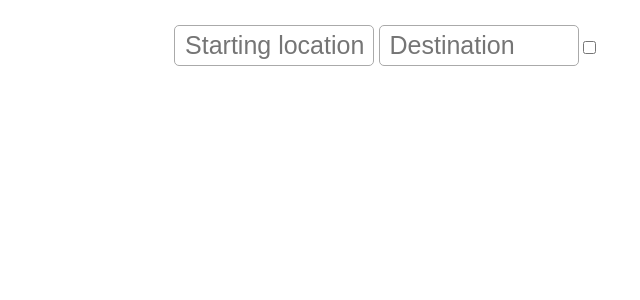
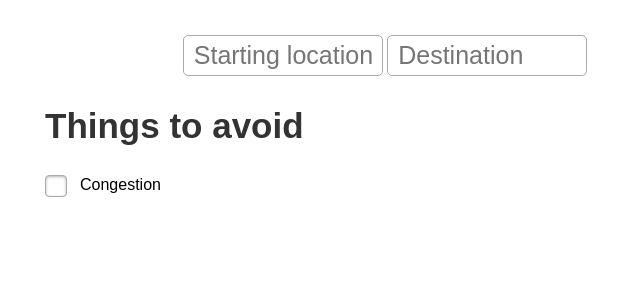
Before and after one commit to cjntifo/pedal-plan, a PHP site: page / in a window 1280 px wide. Shown: the part 51-351 px from the top of the page, without its empty margins (255-895 px from the left). Run offline with PHP 8.4, Linux system fonts and the light colour scheme; some libraries are stand-ins or nearby versions.

Commit message:
IE Testing - custom checkboxes

```diff
--- a/css/bodystyle.css
+++ b/css/bodystyle.css
@@ -2,34 +2,9 @@
 	width: 700px;
 	margin: 0 auto;
 	padding: 10px;
+}
+.locations {
 	text-align: center;
-}
-.selector .car {
-	background: url('../images/car.png');
-	padding-right: 5%;
-	border-right: solid 1px;
-	float: left;
-}
-.selector .bike {
-	background: url('../images/bike.png');
-	padding-left: 5%;
-	float: right;
-	background-position: right;
-	border-left: solid 1px;
-}
-.selector .option {
-	width: 50%;
-	height: 100%;
-	background-size: 90% 100%;
-	background-repeat: no-repeat;
-}
-.selector {
-	width: 80%;
-	height: 80px;
-	margin: 0 auto;
-	position: relative;
-	padding: 5px;
-	border: solid 1px;
 }
 input[type=text] {
 	background: white;
@@ -38,6 +13,7 @@ input[type=text] {
 	font-size: 25px;
 	border-radius: 5px;
 	width: 200px;
+	margin-top: 10px;
 }
 .input-container {
 	margin-top: 15px;
--- /dev/null
+++ b/css/notiestyle.css
@@ -0,0 +1,38 @@
+input[type=checkbox] + label:before {
+	content: "";
+	display: block;
+	width: 20px;
+	height: 20px;
+	background: red;
+	position: absolute;
+	left: 0;
+	top: 50%;
+	margin-top: -10px;
+	background: white;
+	border: solid 1px #aaa;
+	border-radius: 4px;
+	box-shadow: inset 0 1px 3px rgba(0, 0, 0, 0.3);
+}
+input[type=checkbox] + label {
+	position: relative;
+	padding-left: 35px;
+	cursor: pointer;
+}
+input[type=checkbox] {
+	display: none;
+}
+input[type=checkbox]:checked + label:after {
+	content: '';
+	background: #333;
+	display: block;
+	width: 18px;
+	height: 18px;
+	position: absolute;
+	top: 50%;
+	left: 2px;
+	margin-top: -8px;
+	border-radius: 4px;
+}
+form p {
+	margin-top: 20px;
+}
--- a/css/style.css
+++ b/css/style.css
@@ -14,3 +14,11 @@
 .clear {
 	clear: both;
 }
+.title {
+	font-size: 35px;
+	color: #333;
+	font-weight: bold;
+	margin-top: 20px;
+	margin-bottom: 10px;
+	padding: 10px 0;
+}
--- a/index.html
+++ b/index.html
@@ -7,7 +7,7 @@
 	<link rel="stylesheet" type="text/css" href="css/navstyle.css" />
 	<link rel="stylesheet" type="text/css" href="css/bodystyle.css" />
 	<link rel="stylesheet" type="text/css" href="css/responsivestyle.css" />
-	<!--[IF !IE]><!-->
+	<!--[if gt ie 8]><!-->
 	<link rel="stylesheet" type="text/css" href="css/notiestyle.css" />
 	<!--<![endif]-->
 	<script type="text/javascript" src="js/script.js"></script>
@@ -30,15 +30,17 @@
 		</div>
 	</div>
 	<div class="container">
-		<!--<div class="selector">
-			<div class="option car"></div>
-			<div class="option bike"></div>
-		</div>-->
 		<div class="input-container">
-			<form action="">
-				<input type="text" name='start' placeholder="Starting location" />
-				<input type="text" name='end' placeholder="Destination" />
-				<input type="checkbox"
+			<form action="results.php" method="get">
+				<div class='locations'>
+					<input type="text" name='start' placeholder="Starting location" />
+					<input type="text" name='end' placeholder="Destination" />
+				</div>
+				<div class="title">Things to avoid</div>
+				<p>
+					<input type="checkbox" name='congestion' id='congestion' />
+					<label for='congestion'>Congestion</label>
+				</p>
 			</form>
 		</div>
 	</div>
```
Also changed, not shown: css/responsivestyle.css (renamed from css/repsonsivestyle.css).
